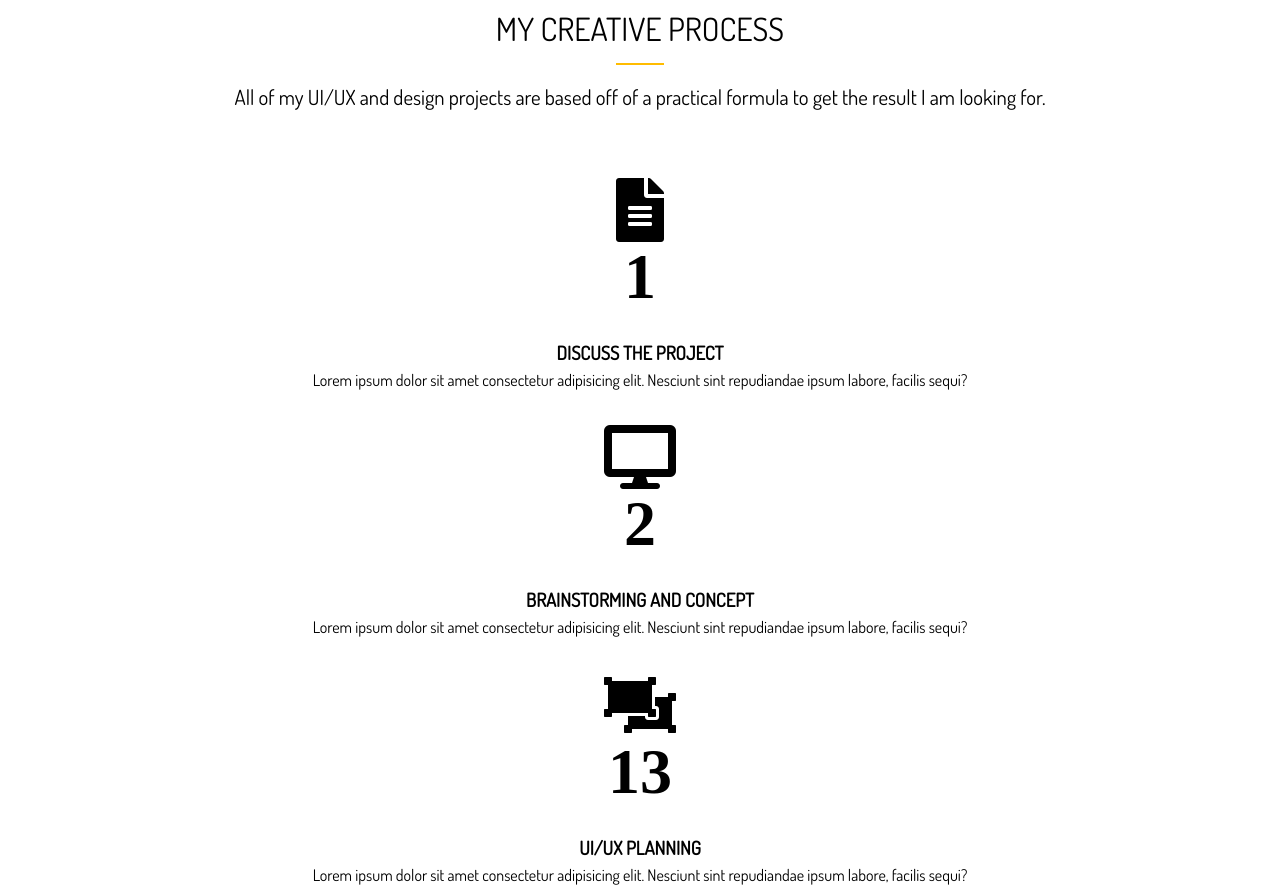
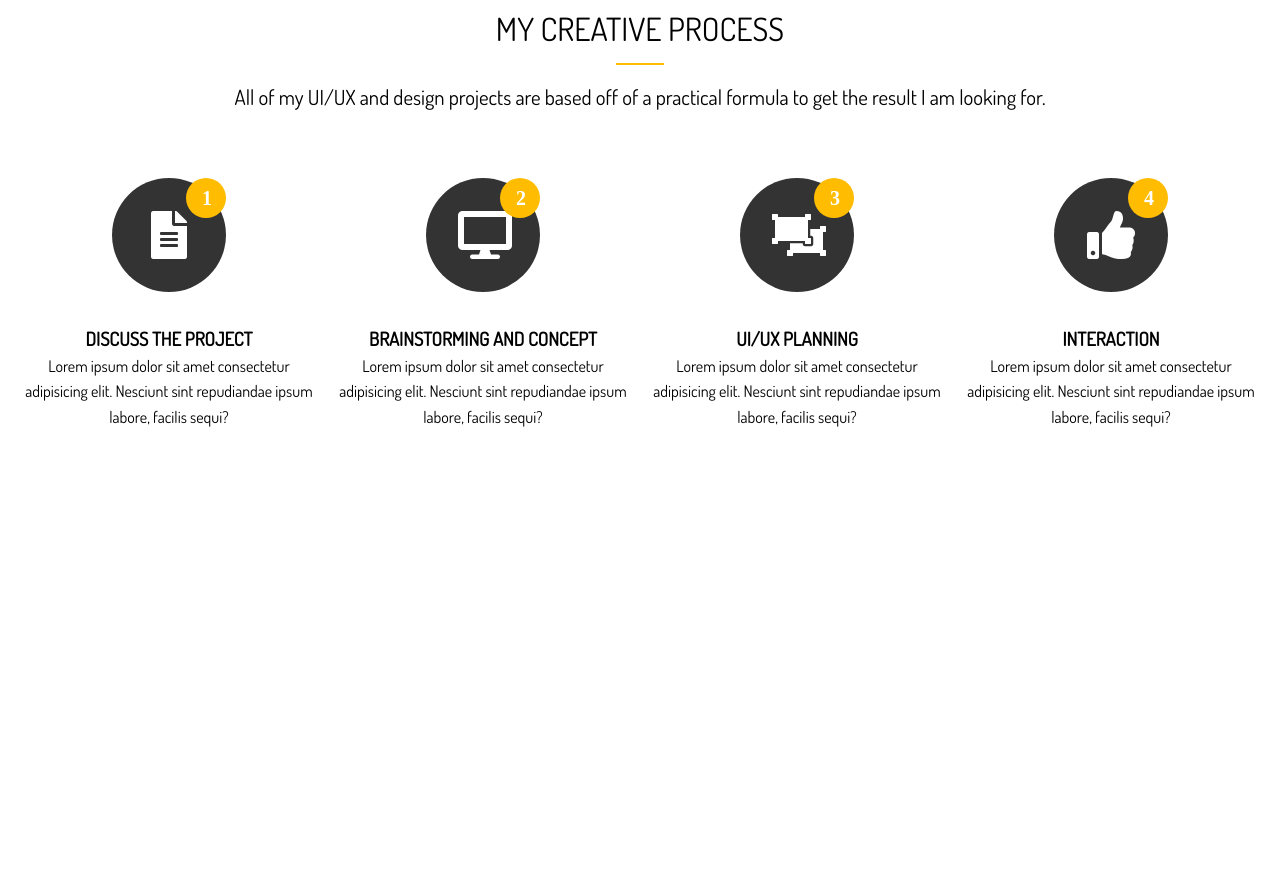
Before and after one commit to kwillard95/my_portfolio, a website: page dist/index.html in a window 1280 px wide. Shown: the part 1531-2422 px from the top of the page. After the commit the page ends 1994 px from the top, so only its background shows below. Drawn offline with Linux system fonts and the light colour scheme.

Commit message:
Styles home section c

```diff
--- a/scss/main.scss
+++ b/scss/main.scss
@@ -151,4 +151,50 @@ img {
       }
     }
   }
+
+  // Home Section C
+  &-c {
+    .process {
+      display: grid;
+      grid-template-columns: repeat(4, 1fr);
+      grid-gap: 1.5rem;
+      text-align: center;
+
+      &-icon {
+        border-radius: 50%;
+        background: $dark-color;
+        color: #fff;
+        padding: 2rem;
+        width: 50px;
+        height: 50px;
+        line-height: 50px;
+        text-align: center;
+        position: relative;
+        transition: all 1s;
+        &:hover {
+          background-color: $main-color;
+          width: 70px;
+          height: 70px;
+          line-height: 70px;
+          .process-step {
+            background-color: $dark-color;
+          }
+        }
+      }
+
+      &-step {
+        position: absolute;
+        top: 0;
+        right: 0;
+        font-size: 20px;
+        background: $main-color;
+        border-radius: 50%;
+        height: 8px;
+        width: 8px;
+        line-height: 8px;
+        padding: 1rem;
+        transition: all 1s;
+      }
+    }
+  }
 }
```
Also changed, not shown: dist/css/main.css, dist/index.html.
